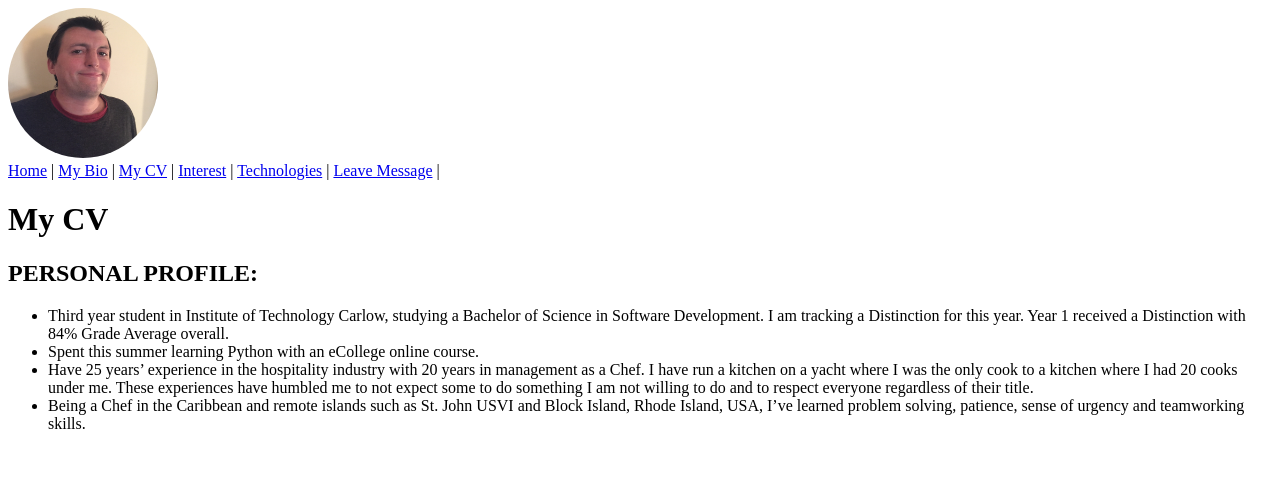
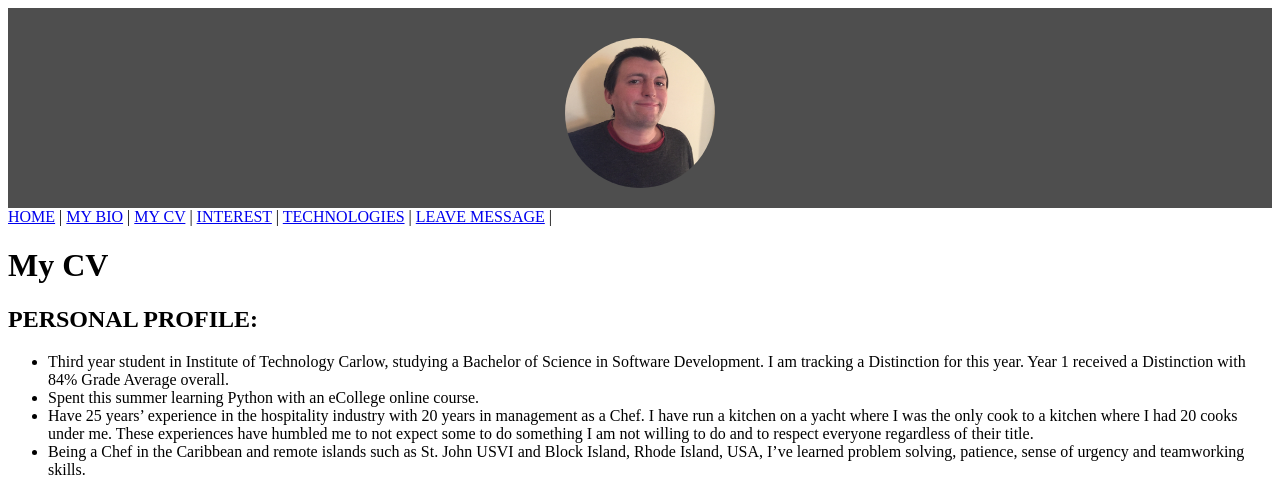
Before and after one commit to keith-prog/Flask-app, a Flask app: page /CV in a window 1280 px wide. Shown: the top 477 px of the page. Run offline with Flask 2, Linux system fonts and the light colour scheme.

Commit message:
Added css file and some styling

```diff
--- a/static/style/stylesheet.css
+++ b/static/style/stylesheet.css
@@ -2,17 +2,26 @@
     box-sizing: border-box;
   }
 
+
   body {
     font-family: 'Open-sans', sana-serif;
   }
+  #head{
+    float: left;
+    width: 100%;
+    padding: 30px;
+    height: 200px;
+    background-color:rgb(78, 78, 78);
+  }
+  .center {
+    display: block;
+    margin-left: auto;
+    margin-right: auto;
 
-  .primary-text {
-    color:#16c71f;
   }
-
-  /*NAVBAR*/
   #navbar{
 	text-transform:uppercase;
+
 }
 #navbar li{
 	display:inline;
--- a/templates/base.html
+++ b/templates/base.html
@@ -5,16 +5,16 @@
         <meta http-equiv="X-UA-Compatible" content="IE=edge">
         <meta name="viewport" content="width=device-width, initial-scale=1.0">
         <title>{{MyWebsite}}</title>
-        <!---<link rel="stylesheet" href="{{url_for('static', filename='style/stylesheet.css')}}">-->
+      <link rel="stylesheet" href="{{url_for('static', filename='style/stylesheet.css')}}">
     </head>
     <body>
+       <heading id="head">
 
+         <img src="/static/photos/Davidson_Keith_Photo1.jpg" alt="Photo of Keith Davidson" class="center" style="border-radius: 50%;" width="150" height="150">
 
-         <img src="/static/photos/Davidson_Keith_Photo1.jpg" alt="Photo of Keith Davidson" style="border-radius: 50%;" width="150" height="150">
+        </heading>
 
-
-
-        <nav>
+         <nav id="navbar">
             <a href="/">Home</a> |
             <a href="/bio">My Bio</a> |
             <a href="/CV">My CV</a> |
```
Also changed, not shown: other parts of static/style/stylesheet.css (+1 -56 lines). Lines whose indentation alone changed are shown as unchanged.
